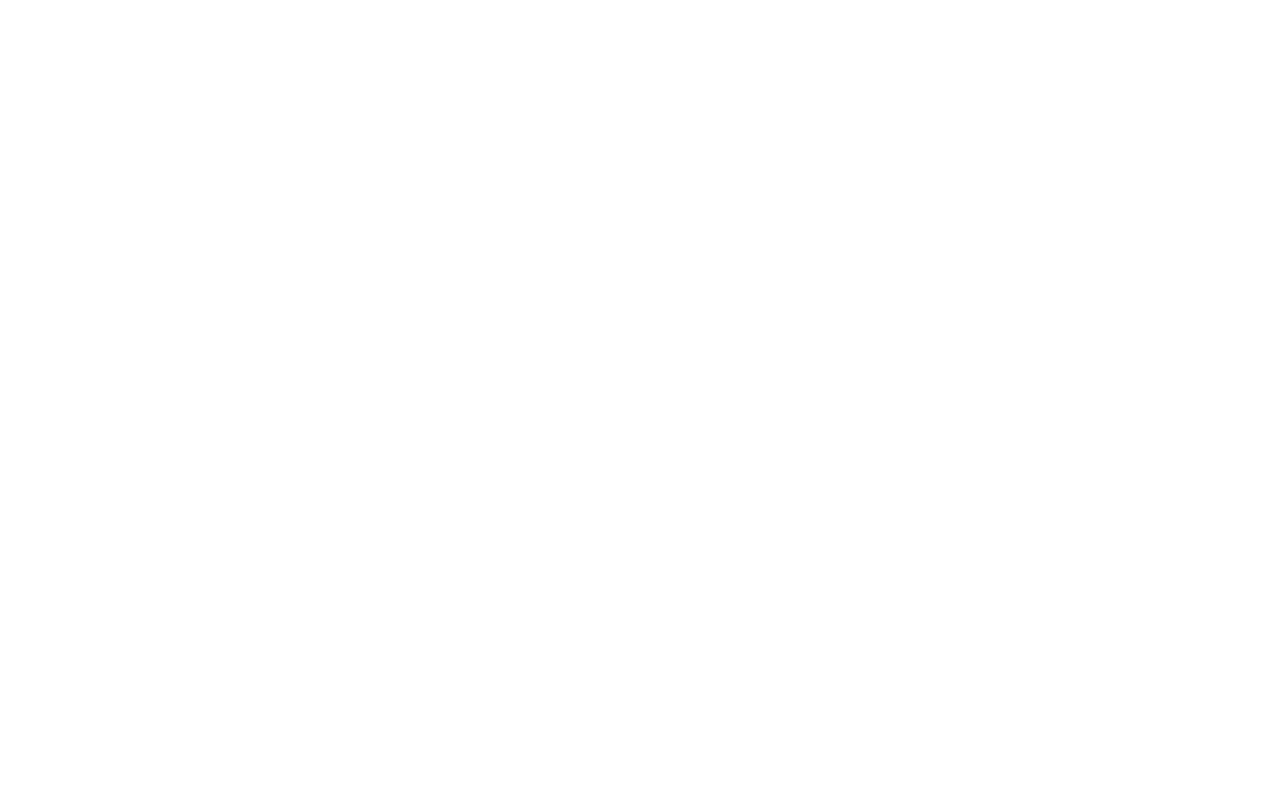
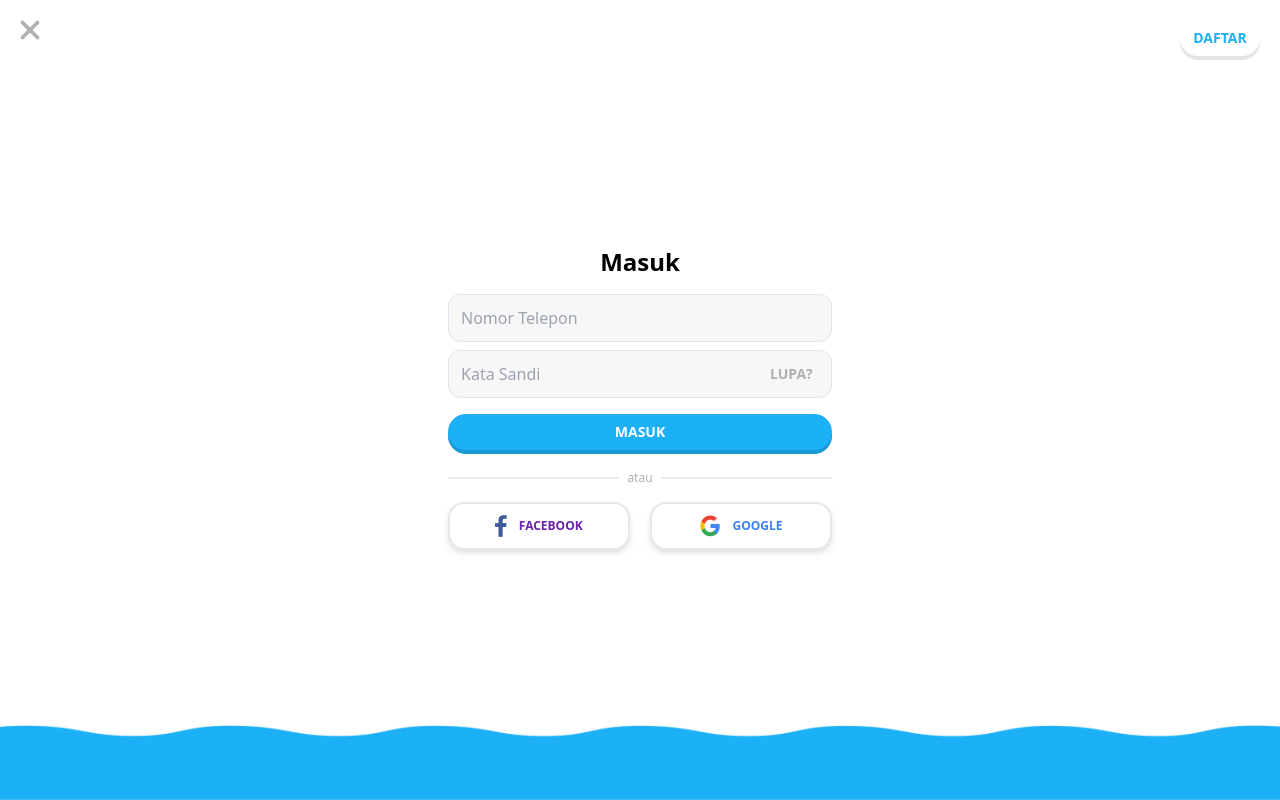
Before and after one commit to rakafebriansy/funance-web, a React (Vite) app: page /sign-in in a window 1280 px wide. Before the commit this address had no page. Built offline with nearby package versions, Linux system fonts and the light colour scheme.

Commit message:
feat: adding sign in page

```diff
--- /dev/null
+++ b/src/components/elements/IconButton.jsx
@@ -0,0 +1,14 @@
+import { Link } from "react-router-dom";
+
+const IconButton = ({ btnType = 'button', small = false, children, image, textColor }) => {
+    if(btnType == 'link') {
+        return (
+            <Link className={`flex gap-3 border-2 bg-white font-bold drop-shadow-md w-full relative mb-1 rounded-2xl justify-center items-center ${textColor}`}>
+                <img src={image} alt={children} className="h-[50%]" />
+                <span>{children}</span>
+            </Link>
+        );
+    }
+}
+
+export default IconButton;
--- a/src/components/elements/PlainButton.jsx
+++ /dev/null
@@ -1,14 +0,0 @@
-import { Link } from "react-router-dom";
-
-const PlainButton = ({ btnType = 'button', small = false, children, image, textColor }) => {
-    if(btnType == 'link') {
-        return (
-            <Link className={`flex gap-3 border-2 bg-white drop-shadow-md w-full relative font-semibold mb-1 rounded-2xl justify-center items-center ${textColor}`}>
-                <img src={image} alt={children} className="h-[50%]" />
-                <span>{children}</span>
-            </Link>
-        );
-    }
-}
-
-export default PlainButton;
--- a/src/components/elements/PrimaryButton.jsx
+++ b/src/components/elements/PrimaryButton.jsx
@@ -1,9 +1,9 @@
 import { Link } from "react-router-dom";
 
-const PrimaryButton = ({ btnType = 'button', small, children, outlined = false }) => {
+const PrimaryButton = ({ btnType = 'button', small, children, outlined = false, link = "#" }) => {
     if(btnType == 'link') {
         return (
-            <Link className={`flex w-full relative font-semibold mb-1 rounded-full justify-center items-center ${small ? 'p-1 text-sm' : 'p-2 text-base'} ${outlined ? 'bg-white text-primary' : 'bg-primary text-white'}`}>
+            <Link to={link} className={`flex w-full relative font-semibold mb-1 rounded-full justify-center items-center ${small ? 'p-1 text-sm' : 'p-2 text-sm'} ${outlined ? 'bg-white text-primary' : 'bg-primary text-white'}`}>
                 <div className={`w-full h-full absolute left-0 top-1 rounded-full z-[-1] ${outlined ? 'bg-[#E5E5E5]' : 'bg-dark'}`}></div>
                 <span>{children}</span>
             </Link>
--- /dev/null
+++ b/src/pages/SignIn.jsx
@@ -0,0 +1,75 @@
+import IconButton from '../components/elements/IconButton';
+import PrimaryButton from '../components/elements/PrimaryButton';
+import TextInput from '../components/elements/TextInput';
+import facebookImg from '../assets/images/facebook.png'
+import googleImg from '../assets/images/google.png'
+import waveImg from '../assets/images/wave.png'
+
+const SignIn = () => {
+    return (
+        <div className="w-full h-screen flex justify-center items-center relative">
+            <div className="w-20 absolute left-5 top-5">
+                <button className='w-5 h-5'>
+                    <svg className="h-full w-full" viewBox="0 0 16 16" fill="none" xmlns="http://www.w3.org/2000/svg">
+                    <g clip-path="url(#clip0_171_1377)">
+                    <g clip-path="url(#clip1_171_1377)">
+                    <path d="M2 2L14 14M14 2L2 14" stroke="#B1B1B1" stroke-width="3" stroke-linecap="round"/>
+                    </g>
+                    </g>
+                    <defs>
+                    <clipPath id="clip0_171_1377">
+                    <rect className="h-full w-full" fill="white"/>
+                    </clipPath>
+                    <clipPath id="clip1_171_1377">
+                    <rect className="h-full w-full" fill="white"/>
+                    </clipPath>
+                    </defs>
+                    </svg>
+                </button>
+            </div>
+            <div className="w-20 absolute right-5 top-5">
+                <PrimaryButton btnType="link" link="/sign-up" small={false} outlined={true}>DAFTAR</PrimaryButton>
+            </div>
+            <form className="flex flex-col items-center w-96 gap-4">
+                <h1 className='text-2xl font-bold'>Masuk</h1>
+                <ul className='flex flex-col gap-2 w-full'>
+                    <li className='w-full'>
+                        <TextInput placeholder="Nomor Telepon" name="nomor-telepon" />
+                    </li>
+                    <li className='w-full'>
+                        <TextInput placeholder="Kata Sandi" name="kata-sandi">
+                            <p className='text-lightText text-sm font-semibold'>LUPA?</p>
+                        </TextInput>
+                    </li>
+                </ul>
+                <div className="w-full z-10">
+                    <PrimaryButton btnType="link" small={false}>MASUK</PrimaryButton>
+                </div>
+                <div className="flex w-full h-4 items-center justify-center gap-2">
+                    <div className="flex flex-grow h-full">
+                        <div className="w-full h-full grid grid-rows-2">
+                            <div className="w-full border-b"></div>
+                            <div className="w-full border-t"></div>
+                        </div>
+                    </div>
+                    <p className='text-lightText text-xs'>atau</p>
+                    <div className=" flex-grow h-full">
+                        <div className="w-full h-full grid grid-rows-2">
+                            <div className="w-full border-b"></div>
+                            <div className="w-full border-t"></div>
+                        </div>
+                    </div>
+                </div>
+                <div className="w-full justify-between flex gap-5 text-xs">
+                    <IconButton image={facebookImg} btnType="link" textColor="text-purple-800 font-bold">FACEBOOK</IconButton>
+                    <IconButton image={googleImg} btnType="link" textColor="text-blue-500 font-bold">GOOGLE</IconButton>
+                </div>
+            </form>
+            <div className="fixed w-full bottom-0">
+                <img src={waveImg} alt="wave" className='w-full' />
+            </div>
+        </div>
+    );
+}
+
+export default SignIn;
--- a/src/pages/SignUp.jsx
+++ b/src/pages/SignUp.jsx
@@ -1,4 +1,4 @@
-import PlainButton from '../components/elements/PlainButton';
+import IconButton from '../components/elements/IconButton';
 import PrimaryButton from '../components/elements/PrimaryButton';
 import TextInput from '../components/elements/TextInput';
 import facebookImg from '../assets/images/facebook.png'
@@ -28,7 +28,7 @@
                 </button>
             </div>
             <div className="w-20 absolute right-5 top-5">
-                <PrimaryButton btnType="link" small={false} outlined={true}>MASUK</PrimaryButton>
+                <PrimaryButton btnType="link" link="/sign-in" small={false} outlined={true}>MASUK</PrimaryButton>
             </div>
             <form className="flex flex-col items-center w-96 gap-4">
                 <h1 className='text-2xl font-bold'>Buat Akunmu</h1>
@@ -68,7 +68,7 @@
                             <div className="w-full border-t"></div>
                         </div>
                     </div>
-                    <p className='text-[#AFAFAF] text-xs'>atau</p>
+                    <p className='text-lightText text-xs'>atau</p>
                     <div className=" flex-grow h-full">
                         <div className="w-full h-full grid grid-rows-2">
                             <div className="w-full border-b"></div>
@@ -77,8 +77,8 @@
                     </div>
                 </div>
                 <div className="w-full justify-between flex gap-5 text-xs">
-                    <PlainButton image={facebookImg} btnType="link" textColor="text-purple-500">FACEBOOK</PlainButton>
-                    <PlainButton image={googleImg} btnType="link" textColor="text-blue-500">GOOGLE</PlainButton>
+                    <IconButton image={facebookImg} btnType="link" textColor="text-purple-800 font-bold">FACEBOOK</IconButton>
+                    <IconButton image={googleImg} btnType="link" textColor="text-blue-500 font-bold">GOOGLE</IconButton>
                 </div>
             </form>
             <div className="fixed w-full bottom-0">
--- a/src/routes/index.jsx
+++ b/src/routes/index.jsx
@@ -1,6 +1,7 @@
 import { BrowserRouter, Route, Routes } from "react-router-dom";
 import LandingPage from "../pages/LandingPage";
 import SignUp from "../pages/SignUp";
+import SignIn from "../pages/SignIn";
 
 const AppRouter = () => {
     return (
@@ -8,6 +9,7 @@
             <Routes>
                 <Route path="/" element={<LandingPage/>} />
                 <Route path="/sign-up" element={<SignUp/>} />
+                <Route path="/sign-in" element={<SignIn/>} />
             </Routes>
         </BrowserRouter>
     );
--- a/tailwind.config.js
+++ b/tailwind.config.js
@@ -10,7 +10,8 @@
         primary: '#1CB0F6',
         secondary: '#C4ECFF',
         dark: '#1899D6',
-        longText: '#777777'
+        longText: '#777777',
+        lightText: '#AFAFAF'
       },
       fontFamily: {
         righteousRegular: 'RighteousRegular'
```
